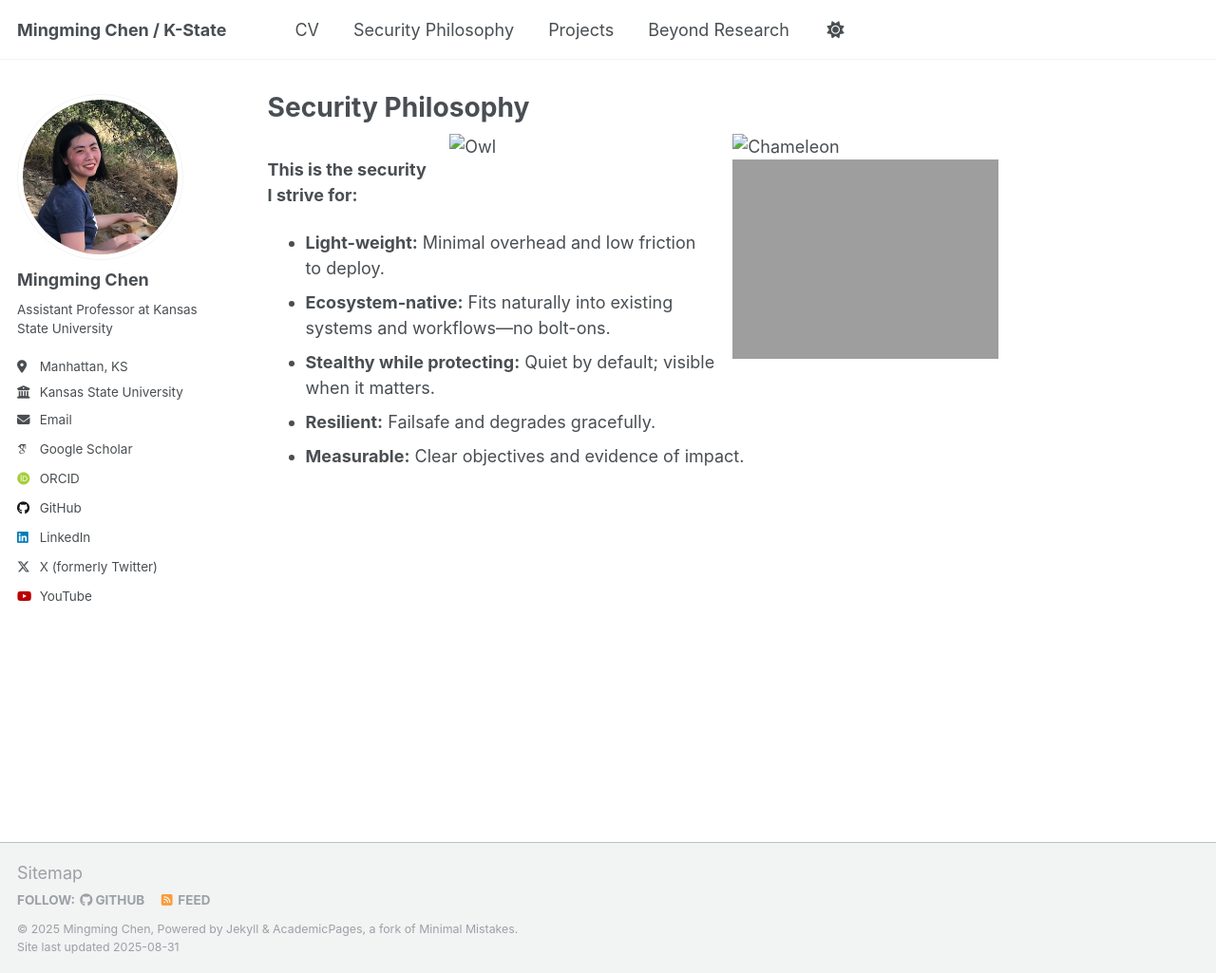
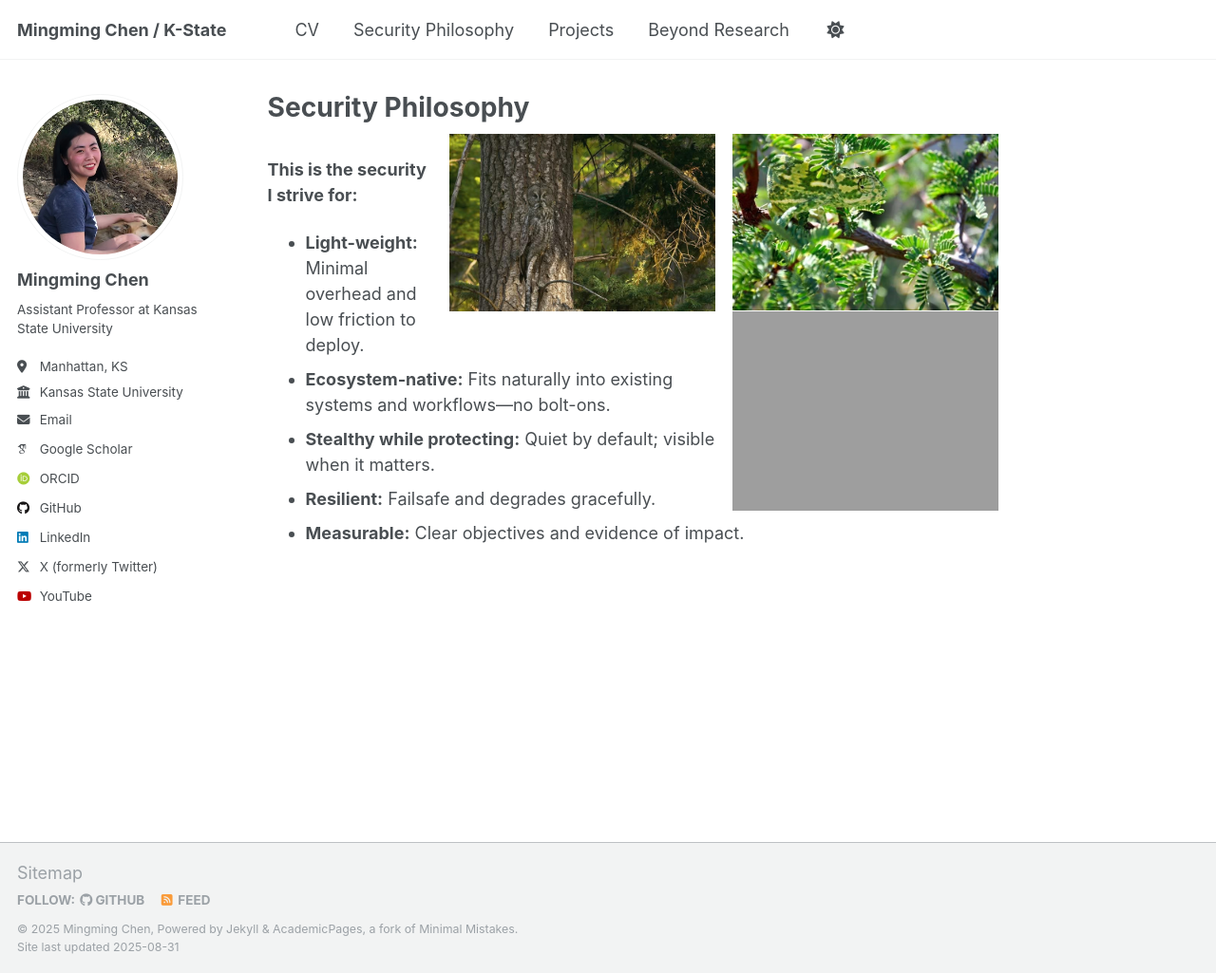
Before and after one commit to mzc796/mzc796.github.io, a Jekyll site: the page built from _pages/security_philosophy.md, in a window 1280 px wide and 1025 px high. Shown: the whole window at 95% size. Built offline with Jekyll 4.4.1, drawn with Linux system fonts in a browser that asks for light colours; some web fonts are replaced; a script that is not in the unit is left out.

Commit message:
Update security_philosophy.md

```diff
--- a/_pages/security_philosophy.md
+++ b/_pages/security_philosophy.md
@@ -5,9 +5,9 @@
 author_profile: true
 classes: wide
 ---
-![Chameleon]({{ "chameleon.JPG" | relative_url }}){: .align-right width="280" }
-![Owl]({{ "owl.JPG" | relative_url }}){: .align-right width="280" }
-![Security that blends into its ecosystem]({{ "chameleon&owl.jpg" | relative_url }}){: .align-right width="280" }
+![Chameleon]({{ "/images/chameleon.JPG" | relative_url }}){: .align-right width="280" }
+![Owl]({{ "/images/owl.JPG" | relative_url }}){: .align-right width="280" }
+![Security that blends into its ecosystem]({{ "/images/chameleon&owl.jpg" | relative_url }}){: .align-right width="280" }
 
 **This is the security I strive for:**
 - **Light-weight:** Minimal overhead and low friction to deploy.
```
